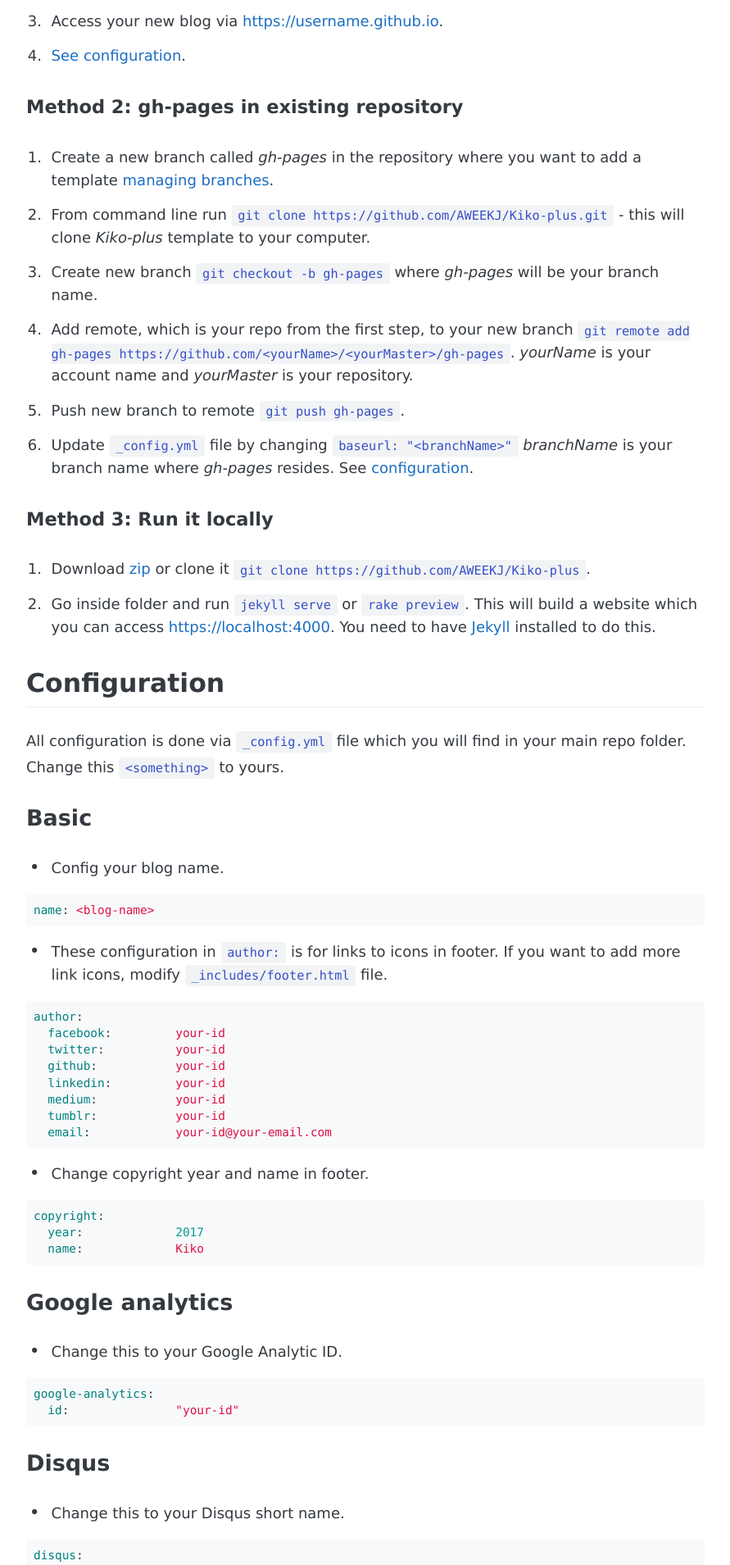
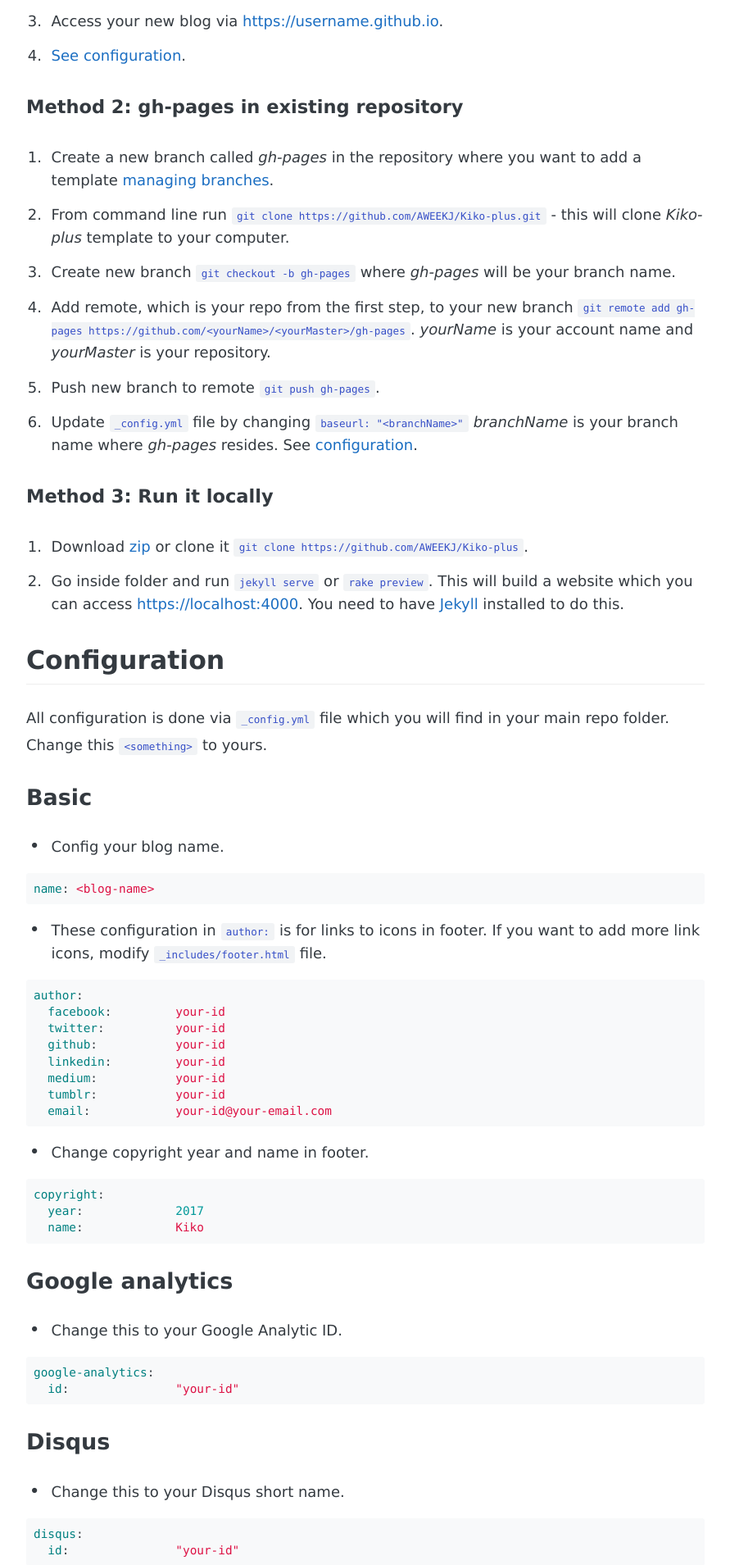
Before and after one commit to hshah89/hshah89.github.io, a Jekyll site: the page built from about.md, in a window 1280 px wide. Shown: the part 829-2738 px from the top of the page at 82% size, without its empty margins (194-1085 px from the left). Built offline with Jekyll 4.4.1, drawn with Linux system fonts in a browser that asks for light colours; some web fonts are replaced; Markdown is read by kramdown in place of the engine named in the settings.

Commit message:
moved stuff around

```diff
--- a/_sass/_typography.scss
+++ b/_sass/_typography.scss
@@ -265,7 +265,7 @@ pre {
 
 code {
   padding: .25em .5em;
-  font-size: 85%;
+  font-size: 70%;
   color: $code-color;
   background-color: $code-background-color;
   border-radius: 3px;
```
Also changed, not shown: ref/2012-05-22-readability-post.md (renamed from _posts/2012-05-22-readability-post.md), ref/2013-08-12-sample-link-post.md (renamed from _posts/2013-08-12-sample-link-post.md), ref/2013-08-16-code-highlighting-post.md (renamed from _posts/2013-08-16-code-highlighting-post.md), ref/2016-08-15-style-test.md (renamed from _posts/2016-08-15-style-test.md), ref/2017-01-19-readability-post-ko.md (renamed from _posts/2017-01-19-readability-post-ko.md), ref/2017-01-19-style-test-ko.md (renamed from _posts/2017-01-19-style-test-ko.md).
